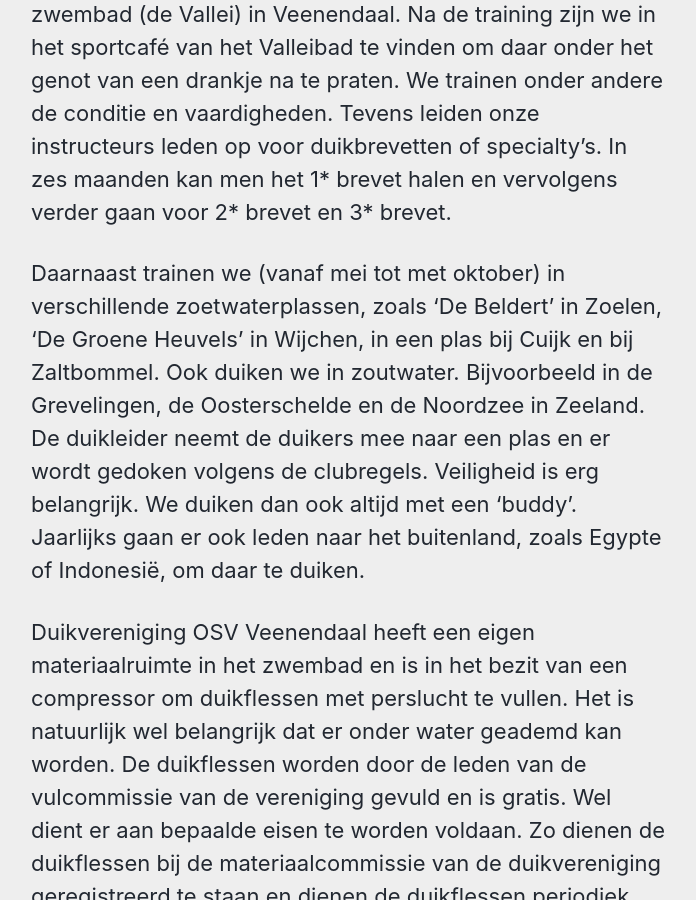
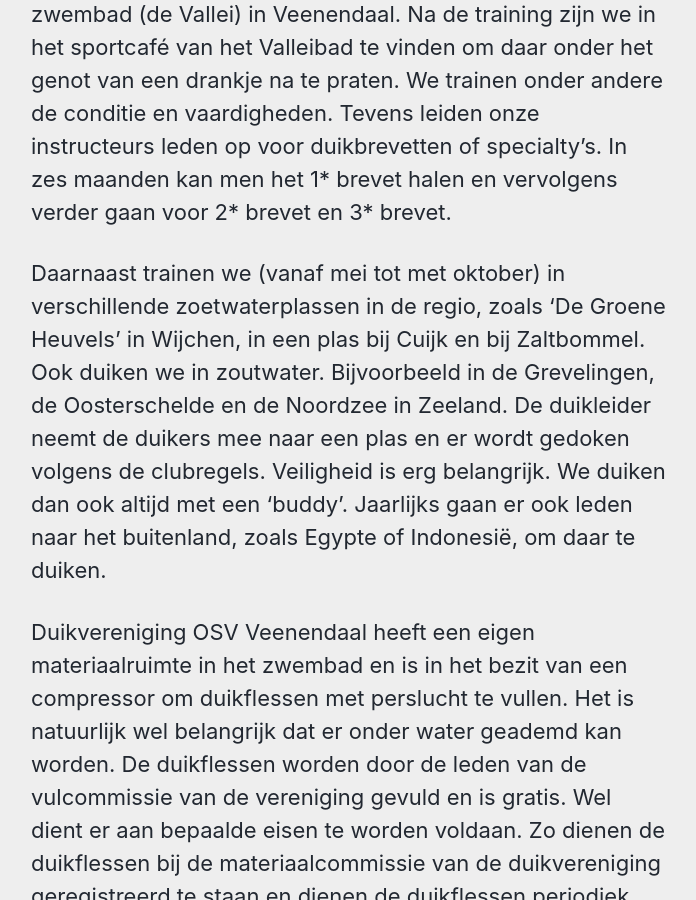
Before and after one commit to walthertimmer/osvveenendaal.nl, a Jekyll site: the page built from _pages/wie-zijn-wij.md, in a window 1280 px wide and 900 px high, scrolled down 653 px. Shown: the whole window, without its empty margins (291-987 px from the left). Built offline with Jekyll 4.4.1, drawn with Linux system fonts in a browser that asks for light colours; cached includes are drawn as plain includes.

Commit message:
Update wie-zijn-wij.md

```diff
--- a/_pages/wie-zijn-wij.md
+++ b/_pages/wie-zijn-wij.md
@@ -10,6 +10,6 @@
 
 Elke maandagavond trainen we van negen tot half elf in het zwembad (de Vallei) in Veenendaal. Na de training zijn we in het sportcafé van het Valleibad te vinden om daar onder het genot van een drankje na te praten. We trainen onder andere de conditie en vaardigheden. Tevens leiden onze instructeurs leden op voor duikbrevetten of specialty’s. In zes maanden kan men het 1* brevet halen en vervolgens verder gaan voor 2* brevet en 3* brevet.
 
-Daarnaast trainen we (vanaf mei tot met oktober) in verschillende zoetwaterplassen, zoals ‘De Beldert’ in Zoelen, ‘De Groene Heuvels’ in Wijchen, in een plas bij Cuijk en bij Zaltbommel. Ook duiken we in zoutwater. Bijvoorbeeld in de Grevelingen, de Oosterschelde en de Noordzee in Zeeland. De duikleider neemt de duikers mee naar een plas en er wordt gedoken volgens de clubregels. Veiligheid is erg belangrijk. We duiken dan ook altijd met een ‘buddy’. Jaarlijks gaan er ook leden naar het buitenland, zoals Egypte of Indonesië, om daar te duiken.
+Daarnaast trainen we (vanaf mei tot met oktober) in verschillende zoetwaterplassen in de regio, zoals ‘De Groene Heuvels’ in Wijchen, in een plas bij Cuijk en bij Zaltbommel. Ook duiken we in zoutwater. Bijvoorbeeld in de Grevelingen, de Oosterschelde en de Noordzee in Zeeland. De duikleider neemt de duikers mee naar een plas en er wordt gedoken volgens de clubregels. Veiligheid is erg belangrijk. We duiken dan ook altijd met een ‘buddy’. Jaarlijks gaan er ook leden naar het buitenland, zoals Egypte of Indonesië, om daar te duiken.
 
 Duikvereniging OSV Veenendaal heeft een eigen materiaalruimte in het zwembad en is in het bezit van een compressor om duikflessen met perslucht te vullen. Het is natuurlijk wel belangrijk dat er onder water geademd kan worden. De duikflessen worden door de leden van de vulcommissie van de vereniging gevuld en is gratis. Wel dient er aan bepaalde eisen te worden voldaan. Zo dienen de duikflessen bij de materiaalcommissie van de duikvereniging geregistreerd te staan en dienen de duikflessen periodiek (om de vijf jaar) gekeurd te worden. Dit met het oog op de veiligheid van de duikers en de vulcommissie. We hopen als duikvereniging te groeien en verwelkomen graag nieuwe leden. Jaarlijks organiseren we dan ook een ‘Open Avond’ zodat mensen met het duiken en de duikvereniging kennis kunnen maken. Duikvereniging OSV Veenendaal verwacht van ieder nieuw lid dat ze binnen een maand na de aanmelding een medische duikkeuring ondergaan. Voor examens is te allen tijde een medische keuring vereist. Huidige leden van de duikvereniging laten zich vaak de bij polikliniek in Ede keuren. Veiligheid staat op een hoog niveau bij  Duikvereniging OSV. [Voor meer informatie ga naar het contact formulier.](/contact/)
```
